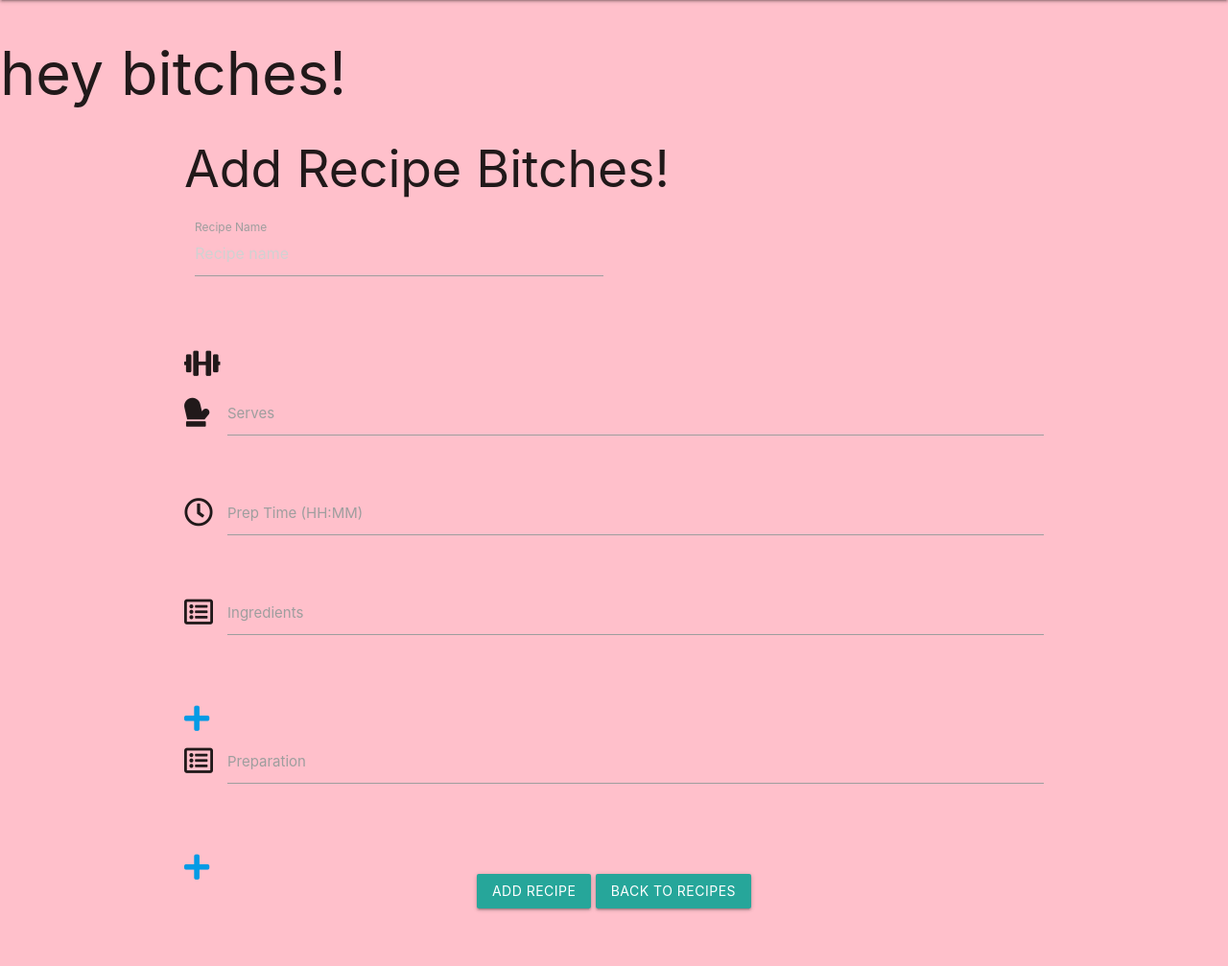
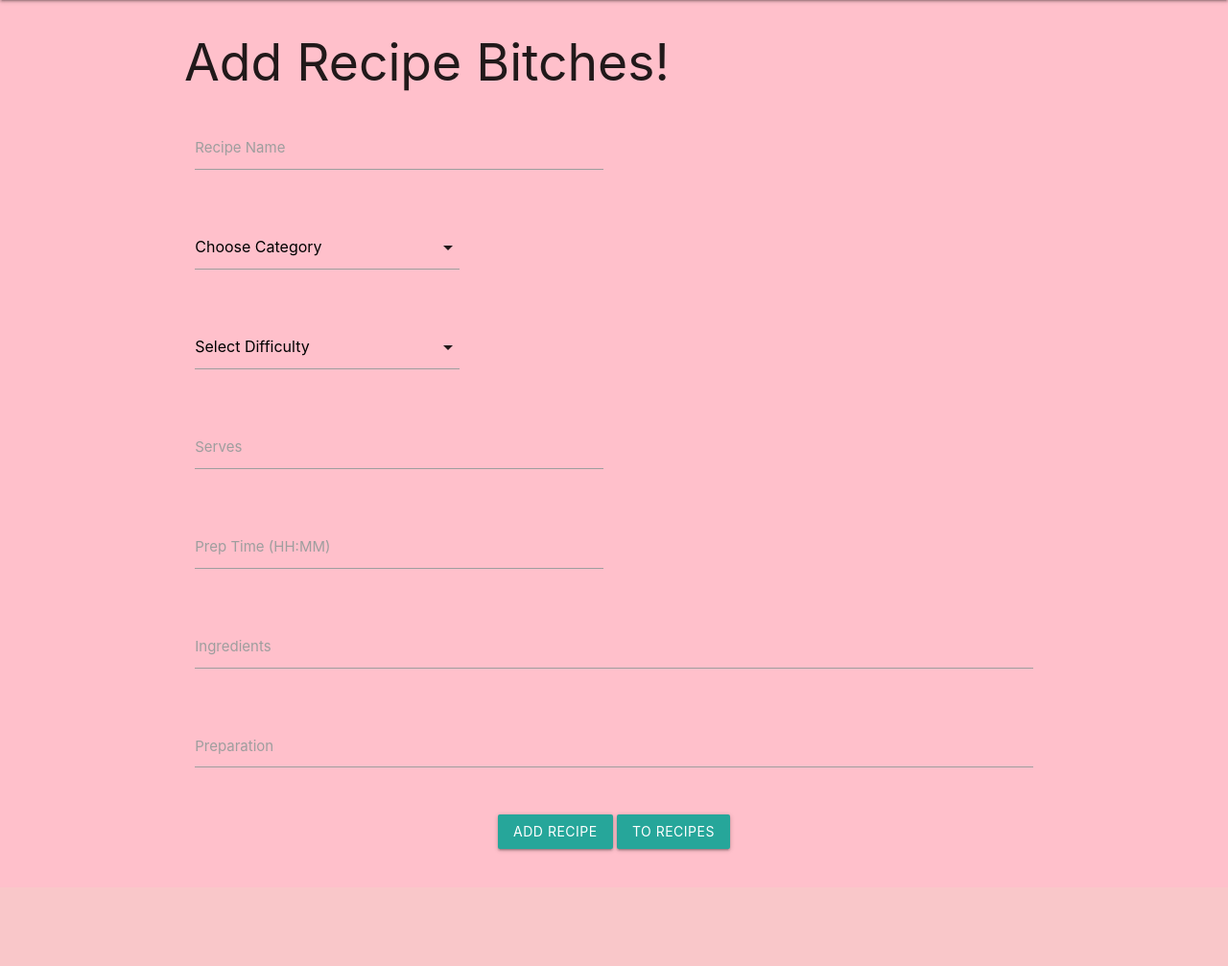
Before and after one commit to BarryBlock88/DIYcookbook, a Flask app: page /add_recipe in a window 1280 px wide. Shown: the part 64-1071 px from the top of the page at 96% size. After the commit the page ends 953 px from the top, so only its background shows below. Run offline with Flask 2, Linux system fonts and the light colour scheme; data that the repository does not hold is empty; some libraries are stand-ins or nearby versions.

Commit message:
upadte recipe input page

```diff
--- a/app.py
+++ b/app.py
@@ -113,7 +113,8 @@ def categories():
 
 @app.route("/add_recipe")
 def add_recipe():
-    return render_template("add_recipe.html")
+    categories = mongo.db.categories.find().sort("category_name", 1)
+    return render_template("add_recipe.html", categories=categories)
 
 
 if __name__ == "__main__":
--- a/static/js/script.js
+++ b/static/js/script.js
@@ -0,0 +1,3 @@
+$(document).ready(function(){
+    $('select').formSelect();
+  });
--- a/templates/add_recipe.html
+++ b/templates/add_recipe.html
@@ -5,30 +5,31 @@
 <h2>Add Recipe Bitches!</h2>
 <div class="row">
    <form class="col s12" method="POST" action="">
-    <div class="row">
+      <!--Recipe name-->
+      <div class="row recipe-name">
          <div class="input-field col s6">
-        <input placeholder="Recipe name" id="recipe_name" type="text" class="validate">
+            <input id="recipe_name" type="text" class="validate">
             <label for="recipe_name">Recipe Name</label>
-
-
+         </div>
+      </div>
+      <!--Category selection-->
+      <div class="row category">
+         <div class="input-field col s4">
+            <select name="category_name" id="category_name" class="form-control validate" required>
+               <option value="" disabled selected>Choose Category</option>
+                        {% for category in categories %}
+                            <option value="{{ category.category_name }}">{{ category.category_name }}</option>
+                        {% endfor %}
+            </select>
+         </div>
       </div>
 
-      <div class="input-field col s12">
-        <select name="category_name" id="category_name" class="form-control validate" required>
-          <option value="" selected disabled>Dish Category</option>
-          <option>Breakfast</option>
-          <option>Lunch</option>
-          <option>Dinner</option>
-          <option>Desserts</option>
-       </select>
-      </div>
-
-      <!-- Difficulty -->
-      <div class="row">
-        <div class="input-field col s12">
-           <i class="fas fa-dumbbell prefix dumbbell-margin"></i>
-           <select  class="form-control validate" name="difficulty" id="difficulty" required>
-              <option value="" selected disabled>Select Level</option>
+      <!-- Recipe difficulty -->
+      <div class="row difficulty">
+         <div class="input-field col s4">
+            <i class=""></i>
+            <select class="form-control validate" name="difficulty" id="difficulty" required>
+               <option value="" selected disabled>Select Difficulty</option>
                <option>Easy</option>
                <option>Medium</option>
                <option>Hard</option>
@@ -37,72 +38,51 @@
       </div>
 
       <!-- Serves -->
-     <div class="row">
-        <div class="input-field col s12">
-           <i class="fas fa-mitten prefix form-recipe-icon-margin-2"></i>
+      <div class="row serves">
+         <div class="input-field col s6">
+            <i class=""></i>
             <label for="servings">Serves</label>
-           <input type="text" class="form-control validate" name="servings" id="servings"
-              aria-describedby="servings" required>
+            <input type="text" class="form-control validate" name="servings" id="servings" aria-describedby="servings"
+               required>
          </div>
       </div>
 
-     <!-- Prep time -->
-     <div class="row">
-        <div class="input-field col s12">
-           <i class="far fa-clock prefix form-recipe-icon-margin-2"></i>
+      <!-- Preparation time -->
+      <div class="row prep-time">
+         <div class="input-field col s6">
+            <i class=""></i>
             <label for="prep_time">Prep Time (HH:MM)</label>
-           <input type="text" class="form-control validate" name="prep_time"
-              id="prep_time" aria-describedby="prep_time" required>
+            <input type="text" class="form-control validate" name="prep_time" id="prep_time"
+               aria-describedby="prep_time" required>
          </div>
       </div>
 
-     <!-- Ingredients -->
-     <div class="row ingredient-row">
-        <div class="input-field col s12 ingr-input">
-           <i class="far fa-list-alt prefix form-recipe-icon-margin-2"></i>
+      <!-- Ingredients for recipe -->
+      <div class="row ingredient">
+         <div class="input-field col s12">
+            <i class=""></i>
             <label for="ingredients">Ingredients</label>
             <input type="text" class="form-control validate" name="ingredients" id="ingredients"
                aria-describedby="ingredients" minlength="3" required>
          </div>
       </div>
 
-     <!--Add Ingredient btn-->
-     <div class="row rem-height">
-        <div class="input-field col s1">
-           <a href="#" class=" prefix">
-           <i class="fas fa-plus add-ingr-buttn append-btn-margin-1"></i>
-           </a>
-        </div>
-     </div>
-
-     <!--  -->
-     <div class="row prep-row">
-        <div class="input-field col s12 step-input">
-           <i class="far fa-list-alt prefix form-recipe-icon-margin-2"></i>
+      <!-- Preperation steps input -->
+      <div class="row prep">
+         <div class="input-field col s12">
+            <i class=""></i>
             <label for="preparation">Preparation</label>
-           <input type="text" class="form-control validate" name="preparation" id="preparation"
-              aria-describedby="preparation" required>
-        </div>
-     </div>
-
-
-     <div class="row rem-height">
-        <div class="input-field col s1">
-           <a href="#" class="add-step-buttn prefix">
-           <i class="fas fa-plus append-btn-margin-2"></i>
-           </a>
+            <textarea type="text" id="preparation" name="preparation" minlength="5" maxlength="200"
+               class="materialize-textarea validate" required></textarea>
          </div>
       </div>
 
 
       <div class="row center-align">
          <div class="col s12">
-           <button class="btn waves-effect waves-light present-buttn" type="submit" name="action">Add Recipe</button>
-           <a href="{{ url_for('get_recipes') }}" class="back  btn btn-cancel" >Back to Recipes</a>
+            <button class="btn waves-effect present-buttn" type="submit" name="action">Add Recipe</button>
+            <a href="{{ url_for('get_recipes') }}" class="back btn btn-cancel">To Recipes</a>
          </div>
-     </div>
-  </div>
-</form>
       </div>
 
    </form>
--- a/templates/base.html
+++ b/templates/base.html
@@ -13,7 +13,7 @@
     <link rel="stylesheet" href="{{ url_for('static', filename='css/stylier.css') }}" type="text/css">
     {% block styles %}
     {% endblock %}
-    <title>Recipes</title>
+    <title>Recipes for bitches!</title>
 </head>
 
 <body>
@@ -58,7 +58,7 @@
         </ul>
     </header>
 
-    <h1>hey bitches!</h1>
+
     <section>
         <!-- flash messages -->
         {% with messages = get_flashed_messages() %}
```
Lines whose indentation alone changed are shown as unchanged.
